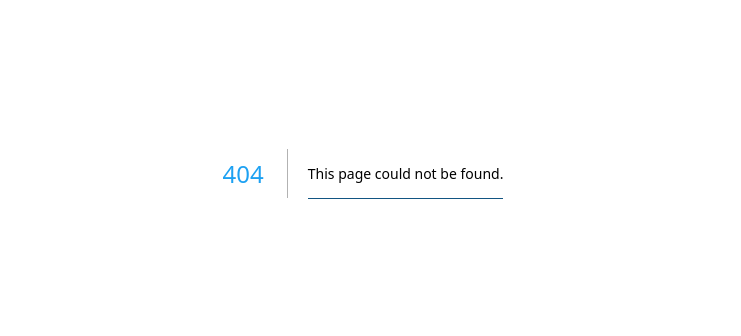
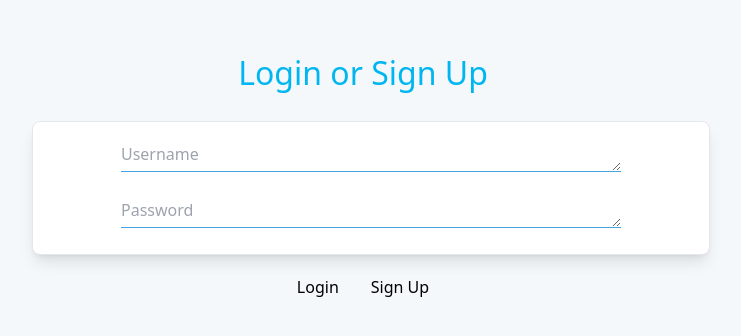
Before and after one commit to riasark/first-social-app, a Next.js app: page /login in a window 1280 px wide. Before the commit this address had no page. Shown: the part 226-562 px from the top of the page, without its empty margins (277-1018 px from the left). Built offline with nearby package versions, Linux system fonts and the light colour scheme.

Commit message:
added a login page and a home page

```diff
--- a/components/navbar.js
+++ b/components/navbar.js
@@ -9,7 +9,7 @@ export default function Navigation(){
     }
 
     const goHome = () => {
-        router.push('.')
+        router.push('./home')
     }
     return(
         <Card>
--- /dev/null
+++ b/pages/home.js
@@ -0,0 +1,18 @@
+import Navigation from "@/components/navbar";
+import Formpost from "@/components/formpost";
+
+export default function Land(){
+    return(
+    <>
+        <h1> Your Feed</h1>
+        <div className="flex ml-10 mt-4 max-w-4xl mx-auto gap-4">
+        <div className="w-1/3">
+            <Navigation></Navigation>
+        </div>
+        <div className="postcard">
+            <Formpost></Formpost>
+        </div>
+        </div>
+    </>
+    )
+}
--- a/pages/index.js
+++ b/pages/index.js
@@ -3,16 +3,8 @@ import Formpost from "@/components/formpost"
 
 export default function Home() {
   return (
-    <>
-    <h1> Your Feed</h1>
-    <div className="flex ml-10 mt-4 max-w-4xl mx-auto gap-4">
-      <div className="w-1/3">
-        <Navigation></Navigation>
-      </div>
-      <div className="postcard">
-        <Formpost></Formpost>
-      </div>
+    <div>
+      hold
     </div>
-    </>
   )
 }
--- /dev/null
+++ b/pages/login.js
@@ -0,0 +1,29 @@
+import Card from "@/components/Card";
+
+export default function Login(){
+    return(
+        <>
+        <div className="h-screen flex items-center">
+            <div className="text-center px-20 w-2/3 mx-auto py-20">
+            <div className="login">
+                    Login or Sign Up
+                    </div>
+                <Card>
+                    <textarea className="username"
+                    placeholder="Username"></textarea>
+                    <textarea className="password"
+                    placeholder="Password"></textarea>
+                </Card>
+                <div className="text-center mt-5">
+                    <button className="px-4 align-left logbtn">
+                            Login
+                    </button>
+                    <button className="px-4 align-left signbtn">
+                            Sign Up
+                    </button>
+                </div>
+            </div>
+        </div>
+        </>
+    )
+}
--- a/pages/main.js
+++ b/pages/main.js
@@ -17,13 +17,18 @@ export default function Main(){
                       <path strokeLinecap="round" strokeLinejoin="round" d="m4.5 18.75 7.5-7.5 7.5 7.5" />
                       <path strokeLinecap="round" strokeLinejoin="round" d="m4.5 12.75 7.5-7.5 7.5 7.5" />
                     </svg>
-                    100
+                    24
                   </div>
                   <div className="entry">
-                    This is what I want to say and there is so much to say and I am just trying to test out what it looks like when there is more than it can handle
+                    This is someone elses entry and it is on your feed
                     <div className="authorname">
-                      authorname
+                      otherauthorname
                     </div>
+                    <div className="text-right">
+                      <button className="px-4 upvote">
+                        Vote
+                      </button>
+                  </div>
                   </div>
               </div>
             </Card>
--- a/styles/globals.css
+++ b/styles/globals.css
@@ -85,3 +85,31 @@ textarea{
 .ideas{
   margin-right: 20px;
 }
+
+.upvote{
+  border: 2px solid #24d364;
+  border-radius: 15px;
+}
+
+.upvote:hover{
+  background-color: #24d364;
+  color:#F5F8FA
+}
+
+.login{
+  font-size: xx-large;
+  color: #00B6F1;
+}
+
+.username{
+  width: 500px;
+  height: 30px;
+  border-bottom: 1px solid #48a4e1;
+}
+
+.password{
+  margin-top: 20px;
+  width: 500px;
+  height: 30px;
+  border-bottom: 1px solid #48a4e1;
+}
```
